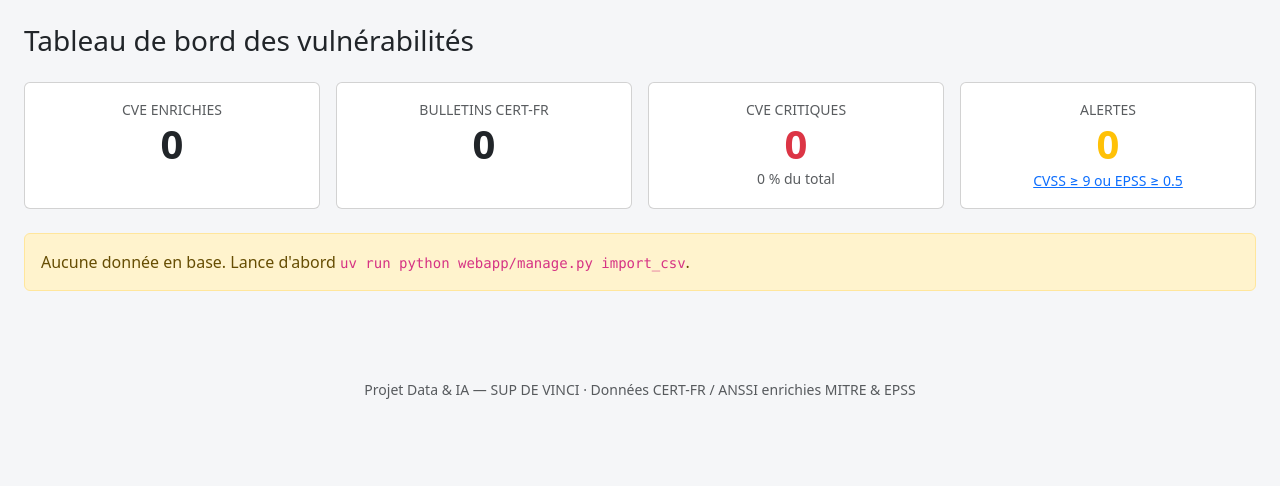
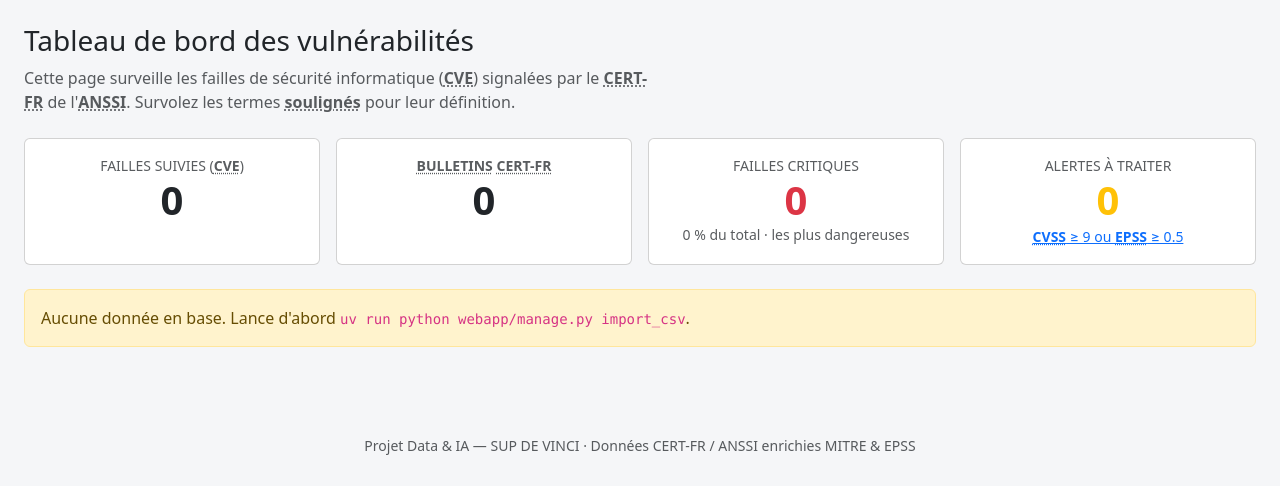
Before and after one commit to Anothays/SDV_Projet_Data_IA, a Django app: page / in a window 1280 px wide. Shown: the part 56-542 px from the top of the page. Run offline with Django 5.2, Linux system fonts and the light colour scheme; data that the repository does not hold is empty; some libraries are stand-ins or nearby versions.

Commit message:
feat(glossary): add glossary template tag for technical terms with definitions

```diff
--- a/webapp/vulnerabilities/charts.py
+++ b/webapp/vulnerabilities/charts.py
@@ -2,9 +2,12 @@
 
 On lit les données via l'ORM. La table ``Cve`` est déjà au **niveau vulnérabilité**
 (1 ligne par ``cve_id``), ce qui évite le biais des CVE citées par plusieurs
-bulletins (cf. note méthodologique du notebook). Chaque figure est renvoyée sous
-forme de fragment HTML ; ``plotly.js`` est chargé une seule fois via CDN dans
-``base.html`` → ``include_plotlyjs=False``.
+bulletins (cf. note méthodologique du notebook).
+
+Chaque graphique est renvoyé sous forme de **carte pédagogique** : un fragment
+HTML Plotly, une explication en langage courant (``lede``) et une phrase
+« à retenir » calculée à partir des données (``takeaway``). ``plotly.js`` est
+chargé une seule fois via CDN dans ``base.html`` → ``include_plotlyjs=False``.
 """
 
 import pandas as pd
@@ -36,6 +39,18 @@ def _fig_html(fig) -> str:
     return fig.to_html(full_html=False, include_plotlyjs=False, config=PLOTLY_CONFIG)
 
 
+def _card(html: str, lede: str, takeaway: str = "", full_width: bool = False) -> dict:
+    """Assemble une carte pédagogique pour le template du dashboard."""
+    return {"html": html, "lede": lede, "takeaway": takeaway, "full_width": full_width}
+
+
+def _pct(part: float, whole: float) -> str:
+    """Formate un pourcentage à la française (ex. ``23 %``)."""
+    if not whole:
+        return "0 %"
+    return f"{round(100 * part / whole)} %".replace(".", ",")
+
+
 def _cve_dataframe() -> pd.DataFrame:
     """DataFrame niveau CVE pour les distributions et classements."""
     rows = Cve.objects.values(
@@ -44,71 +59,106 @@ def _cve_dataframe() -> pd.DataFrame:
     return pd.DataFrame.from_records(rows)
 
 
-def build_dashboard_charts() -> dict[str, str]:
-    """Construit tous les graphiques du dashboard → dict {clé: fragment HTML}."""
+def build_dashboard_charts() -> list[dict]:
+    """Construit toutes les cartes du dashboard → liste ordonnée de dicts."""
     df = _cve_dataframe()
     if df.empty:
-        return {}
+        return []
 
-    return {
-        "cvss_hist": _cvss_histogram(df),
-        "severity_bar": _severity_bar(df),
-        "cwe_pie": _cwe_pie(df),
-        "epss_curve": _epss_curve(df),
-        "top_editeurs": _top_editeurs(df),
-        "cvss_epss_scatter": _cvss_epss_scatter(df),
-        "timeline": _cumulative_timeline(),
-    }
+    cards = [
+        _cvss_histogram(df),
+        _severity_bar(df),
+        _cwe_pie(df),
+        _epss_curve(df),
+        _top_editeurs(df),
+        _cvss_epss_scatter(df),
+    ]
+    timeline = _cumulative_timeline()
+    if timeline is not None:
+        cards.append(timeline)
+    return cards
 
 
-def _cvss_histogram(df: pd.DataFrame) -> str:
+def _cvss_histogram(df: pd.DataFrame) -> dict:
     cvss = df["score_cvss"].dropna()
     fig = px.histogram(
         x=cvss, nbins=20, color_discrete_sequence=["steelblue"],
         title="Distribution des scores CVSS (niveau CVE)",
     )
     fig.update_layout(xaxis_title="Score CVSS (0-10)", yaxis_title="Nombre de CVE", bargap=0.05)
-    return _fig_html(fig)
+    n_high = int((cvss >= 7).sum())
+    return _card(
+        _fig_html(fig),
+        "Chaque faille reçoit une note de gravité de 0 à 10 (CVSS). Ce graphique "
+        "montre combien de failles tombent dans chaque tranche de note.",
+        f"{_pct(n_high, len(cvss))} des failles ont un score élevé à critique "
+        f"(7 ou plus sur 10).",
+    )
 
 
-def _severity_bar(df: pd.DataFrame) -> str:
-    sev = (
-        df.loc[df["base_severity"] != UNAVAILABLE, "base_severity"]
-        .value_counts()
-        .reindex(SEVERITY_ORDER)
-        .dropna()
-    )
+def _severity_bar(df: pd.DataFrame) -> dict:
+    valid = df.loc[df["base_severity"] != UNAVAILABLE, "base_severity"]
+    sev = valid.value_counts().reindex(SEVERITY_ORDER).dropna()
     fig = px.bar(
         x=sev.index, y=sev.values, color=sev.index,
         color_discrete_map=SEVERITY_COLORS,
         title="Répartition des CVE par gravité",
     )
     fig.update_layout(xaxis_title="", yaxis_title="Nombre de CVE", showlegend=False)
-    return _fig_html(fig)
+    n_crit = int(sev.get("Critique", 0))
+    return _card(
+        _fig_html(fig),
+        "Répartition des failles selon leur niveau de danger, du moins grave "
+        "(Faible) au plus grave (Critique).",
+        f"{n_crit} failles sont classées « Critiques », soit "
+        f"{_pct(n_crit, len(valid))} des failles évaluées.",
+    )
 
 
-def _cwe_pie(df: pd.DataFrame) -> str:
-    cwe = df.loc[df["type_cwe"] != UNAVAILABLE, "type_cwe"].value_counts().head(10)
+def _cwe_pie(df: pd.DataFrame) -> dict:
+    valid = df.loc[df["type_cwe"] != UNAVAILABLE, "type_cwe"]
+    cwe = valid.value_counts().head(10)
     fig = px.pie(
         values=cwe.values, names=cwe.index, hole=0.3,
         title="Top 10 des types de vulnérabilités (CWE)",
     )
     fig.update_traces(textposition="inside", textinfo="percent+label")
-    return _fig_html(fig)
+    takeaway = ""
+    if not cwe.empty:
+        takeaway = (
+            f"Le type de faiblesse le plus fréquent est « {cwe.index[0]} » "
+            f"({_pct(int(cwe.iloc[0]), len(valid))} des failles)."
+        )
+    return _card(
+        _fig_html(fig),
+        "Le CWE décrit la nature technique de la faiblesse à l'origine de la "
+        "faille (injection, débordement mémoire, mauvaise authentification…).",
+        takeaway,
+    )
 
 
-def _epss_curve(df: pd.DataFrame) -> str:
+def _epss_curve(df: pd.DataFrame) -> dict:
     epss = df["score_epss"].dropna().sort_values(ascending=False).reset_index(drop=True)
     fig = go.Figure(go.Scatter(y=epss.values, mode="lines", line=dict(color="darkred")))
     fig.update_layout(
         title="Scores EPSS triés (probabilité d'exploitation)",
-        xaxis_title="CVE (rang)", yaxis_title="Score EPSS (échelle log)",
+        xaxis_title="Failles classées de la plus à la moins risquée",
+        yaxis_title="Probabilité d'exploitation (échelle log)",
     )
     fig.update_yaxes(type="log")
-    return _fig_html(fig)
+    n_risky = int((epss >= 0.5).sum())
+    return _card(
+        _fig_html(fig),
+        "L'EPSS estime la probabilité qu'une faille soit réellement exploitée "
+        "par des attaquants. Les failles sont ici classées de la plus à la "
+        "moins susceptible d'être exploitée (l'axe vertical est compressé pour "
+        "rester lisible).",
+        f"{n_risky} failles ont plus d'une chance sur deux d'être exploitées "
+        "(EPSS ≥ 0,5).",
+    )
 
 
-def _top_editeurs(df: pd.DataFrame) -> str:
+def _top_editeurs(df: pd.DataFrame) -> dict:
     top = (
         df.loc[df["editeur"] != UNAVAILABLE, "editeur"]
         .value_counts()
@@ -121,21 +171,40 @@ def _top_editeurs(df: pd.DataFrame) -> str:
         title="Top 15 des éditeurs les plus affectés",
     )
     fig.update_layout(xaxis_title="Nombre de CVE", yaxis_title="", coloraxis_showscale=False)
-    return _fig_html(fig)
+    takeaway = ""
+    if not top.empty:
+        leader = top.index[-1]  # trié croissant → dernier = plus affecté
+        takeaway = f"« {leader} » arrive en tête avec {int(top.iloc[-1])} failles recensées."
+    return _card(
+        _fig_html(fig),
+        "Les éditeurs (entreprises qui développent les logiciels) dont les "
+        "produits concentrent le plus de failles recensées. Un éditeur très "
+        "présent est souvent un éditeur très utilisé, pas forcément moins sûr.",
+        takeaway,
+    )
 
 
-def _cvss_epss_scatter(df: pd.DataFrame) -> str:
+def _cvss_epss_scatter(df: pd.DataFrame) -> dict:
     sub = df[["score_cvss", "score_epss"]].dropna()
     fig = px.scatter(
         sub, x="score_cvss", y="score_epss", opacity=0.3,
         render_mode="webgl", color_discrete_sequence=["purple"],
-        title="EPSS en fonction du CVSS (gravité ↔ exploitabilité)",
+        title="Gravité (CVSS) face à la probabilité d'exploitation (EPSS)",
     )
-    fig.update_layout(xaxis_title="Score CVSS", yaxis_title="Score EPSS")
-    return _fig_html(fig)
+    fig.update_layout(xaxis_title="Gravité — score CVSS", yaxis_title="Probabilité d'exploitation — EPSS")
+    n_prio = int(((sub["score_cvss"] >= 7) & (sub["score_epss"] >= 0.5)).sum())
+    return _card(
+        _fig_html(fig),
+        "Chaque point est une faille. Plus elle est à droite, plus elle est "
+        "grave ; plus elle est en haut, plus elle risque d'être exploitée. "
+        "Les points en haut à droite sont les plus préoccupants : graves ET "
+        "probablement exploités.",
+        f"{n_prio} failles cumulent forte gravité (CVSS ≥ 7) et forte "
+        "probabilité d'exploitation (EPSS ≥ 0,5) : à traiter en priorité.",
+    )
 
 
-def _cumulative_timeline() -> str:
+def _cumulative_timeline() -> dict | None:
     """Courbe cumulative des CVE par date de 1ʳᵉ publication (plus ancien bulletin)."""
     rows = (
         Cve.objects.annotate(date=Min("bulletins__date_publication"))
@@ -143,11 +212,18 @@ def _cumulative_timeline() -> str:
     )
     ts = pd.DataFrame.from_records(rows).dropna(subset=["date"])
     if ts.empty:
-        return ""
+        return None
     ts["date"] = pd.to_datetime(ts["date"], utc=True)
     ts = ts.sort_values("date")
     ts["cumul"] = range(1, len(ts) + 1)
     fig = px.line(ts, x="date", y="cumul", color_discrete_sequence=["teal"],
                   title="Nombre cumulé de CVE découvertes dans le temps")
     fig.update_layout(xaxis_title="Date", yaxis_title="CVE cumulées")
-    return _fig_html(fig)
+    debut, fin = ts["date"].iloc[0], ts["date"].iloc[-1]
+    return _card(
+        _fig_html(fig),
+        "Nombre total de failles recensées qui s'accumule au fil du temps. "
+        "Une pente qui s'accentue signale une activité de publication en hausse.",
+        f"{len(ts)} failles recensées entre {debut:%B %Y} et {fin:%B %Y}.",
+        full_width=True,
+    )
--- a/webapp/vulnerabilities/templates/vulnerabilities/base.html
+++ b/webapp/vulnerabilities/templates/vulnerabilities/base.html
@@ -13,6 +13,13 @@
     .table-sm td, .table-sm th { vertical-align:middle; }
     .truncate { max-width:340px; overflow:hidden; text-overflow:ellipsis; white-space:nowrap; }
     pre.email-preview { background:#1e1e1e; color:#e6e6e6; padding:1rem; border-radius:.4rem; white-space:pre-wrap; font-size:.85rem; }
+    /* Termes du glossaire : soulignés en pointillés, cliquables pour la définition. */
+    .glossary-term { text-decoration:underline dotted; text-underline-offset:2px;
+      cursor:help; font-weight:600; border:0; }
+    .glossary-term:focus { outline:2px solid #0d6efd; outline-offset:2px; border-radius:2px; }
+    .chart-lede { line-height:1.35; }
+    .chart-takeaway .badge { font-weight:600; }
+    .intro-lead { max-width:70ch; }
   </style>
 </head>
 <body>
@@ -46,5 +53,11 @@
   </footer>
 
   <script src="https://cdn.jsdelivr.net/npm/bootstrap@5.3.3/dist/js/bootstrap.bundle.min.js"></script>
+  <script>
+    // Active les infobulles du glossaire (sigles expliqués en langage courant).
+    document.querySelectorAll('[data-bs-toggle="tooltip"]').forEach(function (el) {
+      new bootstrap.Tooltip(el);
+    });
+  </script>
 </body>
 </html>
--- a/webapp/vulnerabilities/templates/vulnerabilities/dashboard.html
+++ b/webapp/vulnerabilities/templates/vulnerabilities/dashboard.html
@@ -1,47 +1,60 @@
 {% extends "vulnerabilities/base.html" %}
+{% load glossary %}
 {% block title %}Tableau de bord — Veille CVE{% endblock %}
 
 {% block content %}
-<h1 class="h3 mb-4">Tableau de bord des vulnérabilités</h1>
+<h1 class="h3 mb-2">Tableau de bord des vulnérabilités</h1>
+<p class="text-muted mb-4 intro-lead">
+  Cette page surveille les failles de sécurité informatique ({% term "cve" %})
+  signalées par le {% term "certfr" %} de l'{% term "anssi" %}. Survolez les
+  termes <span class="glossary-term">soulignés</span> pour leur définition.
+</p>
 
 <div class="row g-3 mb-4">
   <div class="col-6 col-lg-3">
     <div class="card kpi-card text-center h-100"><div class="card-body">
-      <div class="text-muted small text-uppercase">CVE enrichies</div>
+      <div class="text-muted small text-uppercase">Failles suivies ({% term "cve" %})</div>
       <div class="display-6">{{ total_cves }}</div>
     </div></div>
   </div>
   <div class="col-6 col-lg-3">
     <div class="card kpi-card text-center h-100"><div class="card-body">
-      <div class="text-muted small text-uppercase">Bulletins CERT-FR</div>
+      <div class="text-muted small text-uppercase">{% term "bulletin" "Bulletins" %} {% term "certfr" %}</div>
       <div class="display-6">{{ total_bulletins }}</div>
     </div></div>
   </div>
   <div class="col-6 col-lg-3">
     <div class="card kpi-card text-center h-100"><div class="card-body">
-      <div class="text-muted small text-uppercase">CVE critiques</div>
+      <div class="text-muted small text-uppercase">Failles critiques</div>
       <div class="display-6 text-danger">{{ n_critiques }}</div>
-      <div class="small text-muted">{{ pct_critiques }} % du total</div>
+      <div class="small text-muted">{{ pct_critiques }} % du total · les plus dangereuses</div>
     </div></div>
   </div>
   <div class="col-6 col-lg-3">
     <div class="card kpi-card text-center h-100"><div class="card-body">
-      <div class="text-muted small text-uppercase">Alertes</div>
+      <div class="text-muted small text-uppercase">Alertes à traiter</div>
       <div class="display-6 text-warning">{{ n_alertes }}</div>
-      <a class="small" href="{% url 'alerts' %}">CVSS ≥ 9 ou EPSS ≥ 0.5</a>
+      <a class="small" href="{% url 'alerts' %}">{% term "cvss" %} ≥ 9 ou {% term "epss" %} ≥ 0.5</a>
     </div></div>
   </div>
 </div>
 
 {% if charts %}
 <div class="row g-3">
-  <div class="col-12 col-xl-6"><div class="chart-card p-2">{{ charts.cvss_hist|safe }}</div></div>
-  <div class="col-12 col-xl-6"><div class="chart-card p-2">{{ charts.severity_bar|safe }}</div></div>
-  <div class="col-12 col-xl-6"><div class="chart-card p-2">{{ charts.cwe_pie|safe }}</div></div>
-  <div class="col-12 col-xl-6"><div class="chart-card p-2">{{ charts.epss_curve|safe }}</div></div>
-  <div class="col-12 col-xl-6"><div class="chart-card p-2">{{ charts.top_editeurs|safe }}</div></div>
-  <div class="col-12 col-xl-6"><div class="chart-card p-2">{{ charts.cvss_epss_scatter|safe }}</div></div>
-  <div class="col-12"><div class="chart-card p-2">{{ charts.timeline|safe }}</div></div>
+  {% for card in charts %}
+  <div class="{% if card.full_width %}col-12{% else %}col-12 col-xl-6{% endif %}">
+    <div class="chart-card p-3 h-100">
+      {{ card.html|safe }}
+      <p class="chart-lede small text-muted mt-2 mb-2">{{ card.lede }}</p>
+      {% if card.takeaway %}
+      <p class="chart-takeaway small mb-0">
+        <span class="badge bg-primary-subtle text-primary-emphasis">À retenir</span>
+        {{ card.takeaway }}
+      </p>
+      {% endif %}
+    </div>
+  </div>
+  {% endfor %}
 </div>
 {% else %}
 <div class="alert alert-warning">Aucune donnée en base. Lance d'abord
--- /dev/null
+++ b/webapp/vulnerabilities/templatetags/glossary.py
@@ -0,0 +1,69 @@
+"""Glossaire pédagogique : termes techniques expliqués en langage courant.
+
+Permet d'écrire ``{% term "cvss" %}`` dans un template pour afficher le sigle
+avec une infobulle de définition (rendue par Bootstrap). Objectif : rendre la
+veille CVE compréhensible par un public non expert sans alourdir les pages.
+"""
+
+from django.template import Library
+from django.utils.html import escape, format_html
+
+register = Library()
+
+# {clé: (libellé affiché par défaut, définition grand public)}
+GLOSSARY: dict[str, tuple[str, str]] = {
+    "cve": (
+        "CVE",
+        "Identifiant unique mondial attribué à chaque faille de sécurité "
+        "connue (ex. CVE-2024-1234).",
+    ),
+    "cvss": (
+        "CVSS",
+        "Note de gravité de 0 à 10. Plus le score est élevé, plus la faille "
+        "est dangereuse si elle est exploitée.",
+    ),
+    "epss": (
+        "EPSS",
+        "Probabilité (de 0 à 100 %) qu'une faille soit réellement exploitée "
+        "par des attaquants dans les 30 prochains jours.",
+    ),
+    "cwe": (
+        "CWE",
+        "Catégorie décrivant le type de faiblesse technique à l'origine de la "
+        "faille (ex. injection SQL, débordement mémoire).",
+    ),
+    "certfr": (
+        "CERT-FR",
+        "Centre gouvernemental français de veille et de réponse aux attaques "
+        "informatiques, rattaché à l'ANSSI.",
+    ),
+    "anssi": (
+        "ANSSI",
+        "Agence nationale de la sécurité des systèmes d'information : "
+        "l'autorité française en cybersécurité.",
+    ),
+    "bulletin": (
+        "bulletin",
+        "Publication du CERT-FR (avis ou alerte) décrivant une ou plusieurs "
+        "failles et les produits concernés.",
+    ),
+}
+
+
+@register.simple_tag
+def term(key: str, label: str | None = None):
+    """Affiche un terme du glossaire avec son infobulle de définition.
+
+    Usage : ``{% term "cvss" %}`` ou ``{% term "cvss" "score CVSS" %}``.
+    """
+    entry = GLOSSARY.get(key)
+    if entry is None:
+        return label or key
+    default_label, definition = entry
+    return format_html(
+        '<abbr class="glossary-term" tabindex="0" role="button" '
+        'data-bs-toggle="tooltip" data-bs-placement="top" '
+        'data-bs-title="{}">{}</abbr>',
+        definition,
+        escape(label or default_label),
+    )
```
Also changed, not shown: webapp/vulnerabilities/templates/vulnerabilities/alerts.html (+6 -4 lines), webapp/vulnerabilities/templates/vulnerabilities/vulnerability_detail.html (+4 -3 lines), webapp/vulnerabilities/templates/vulnerabilities/vulnerability_list.html (+10 -9 lines).
